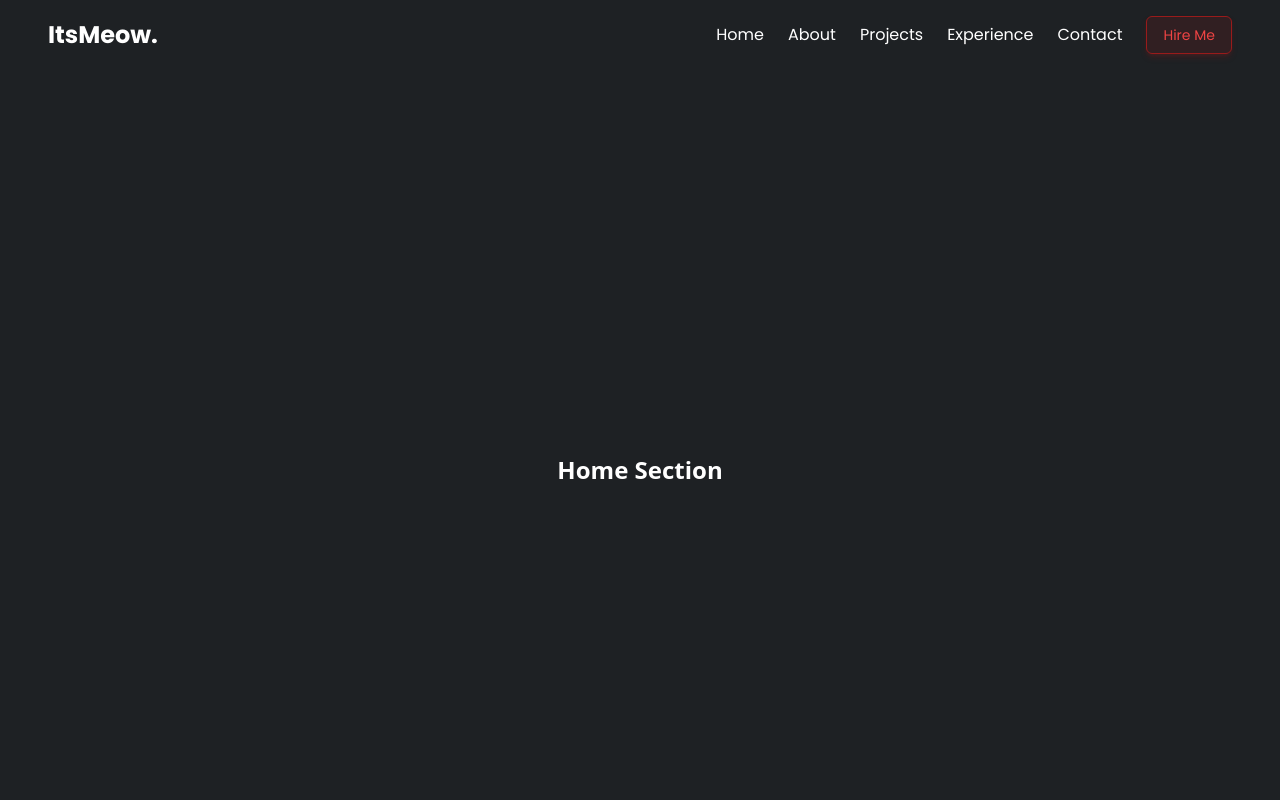
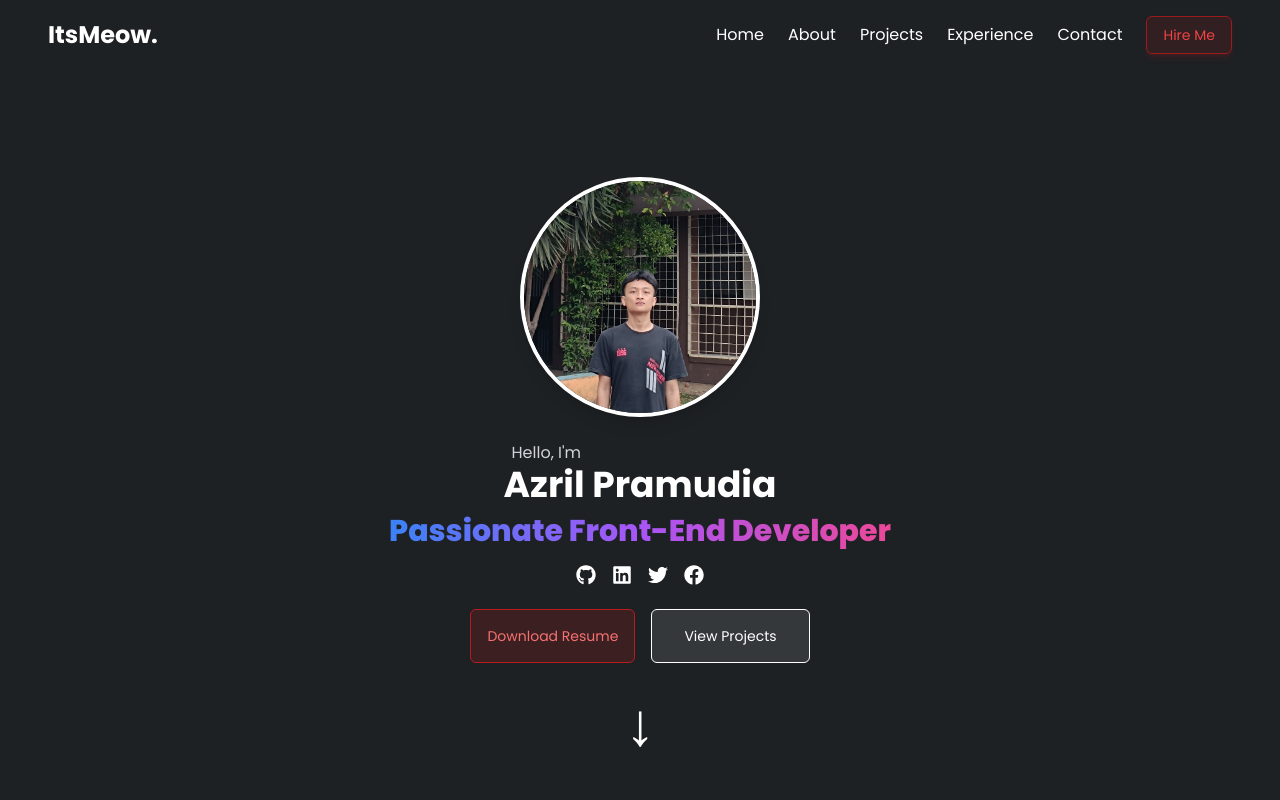
Before and after one commit to azrilpramudia/my-personal-website, a React (Vite) app: page / in a window 1280 px wide. Shown: the top 800 px of the page. Built offline with nearby package versions, Linux system fonts and the light colour scheme.

Commit message:
feat: add style home

```diff
--- a/package.json
+++ b/package.json
@@ -13,6 +13,7 @@
     "lucide-react": "^0.525.0",
     "react": "^19.1.0",
     "react-dom": "^19.1.0",
+    "react-icons": "^5.5.0",
     "react-router-dom": "^7.7.0"
   },
   "devDependencies": {
--- a/src/components/HomeSection.jsx
+++ b/src/components/HomeSection.jsx
@@ -1,8 +1,70 @@
+import { FaGithub, FaLinkedin, FaTwitter, FaFacebook } from "react-icons/fa";
+
 const HomeSection = () => {
   return (
-    <div className="min-h-screen bg-primary flex justify-center items-center">
-      <h1 className="text-2xl font-bold text-white">Home Section</h1>
-    </div>
+    <section
+      id="home"
+      className="min-h-screen bg-primary text-white flex flex-col justify-center items-center px-4 md:px-0"
+    >
+      {/* Profile Image */}
+      <img
+        src="/profile.jpg"
+        alt="Profile"
+        className="w-60 h-60 rounded-full object-cover mb-6 border-4 border-white shadow-lg"
+      />
+
+      {/* Intro Text */}
+      <div className="">
+        <p className="ml-2 text-gray-300 text-sm md:text-base font-poppins">
+          Hello, I'm
+        </p>
+        <h1 className="text-3xl md:text-4xl font-bold font-poppins text-white">
+          Azril Pramudia
+        </h1>
+      </div>
+
+      <h2 className="text-2xl md:text-3xl font-extrabold font-poppins bg-gradient-to-r from-blue-500 via-purple-500 to-pink-500 text-transparent bg-clip-text mt-2">
+        Passionate Front-End Developer
+      </h2>
+
+      {/* Social Media Icons */}
+      <div className="flex gap-4 mt-4 text-lg md:text-xl">
+        <a href="#" className="hover:text-blue-400">
+          <FaGithub />
+        </a>
+        <a href="#" className="hover:text-blue-400">
+          <FaLinkedin />
+        </a>
+        <a href="#" className="hover:text-blue-400">
+          <FaTwitter />
+        </a>
+        <a href="#" className="hover:text-blue-400">
+          <FaFacebook />
+        </a>
+      </div>
+
+      {/* Buttons */}
+      <div className="flex gap-4 mt-6">
+        <a
+          href="/resume.pdf"
+          download
+          className="bg-red-900/30 border border-red-700 text-red-400 px-4 py-4 rounded-md font-poppins text-sm hover:bg-red-800/50 transition"
+        >
+          Download Resume
+        </a>
+        <a
+          href="#projects"
+          className="bg-white/10 border border-white text-white px-8 py-4 rounded-md font-poppins text-sm hover:bg-white/20 transition"
+        >
+          View Projects
+        </a>
+      </div>
+
+      {/* Down Arrow */}
+      <div className="mt-10 animate-bounce text-6xl">
+        <span>↓</span>
+      </div>
+    </section>
   );
 };
 
```
Also changed, not shown: public/profile.jpg (added), 1 other file (tests, documents, lock files or other folders).
